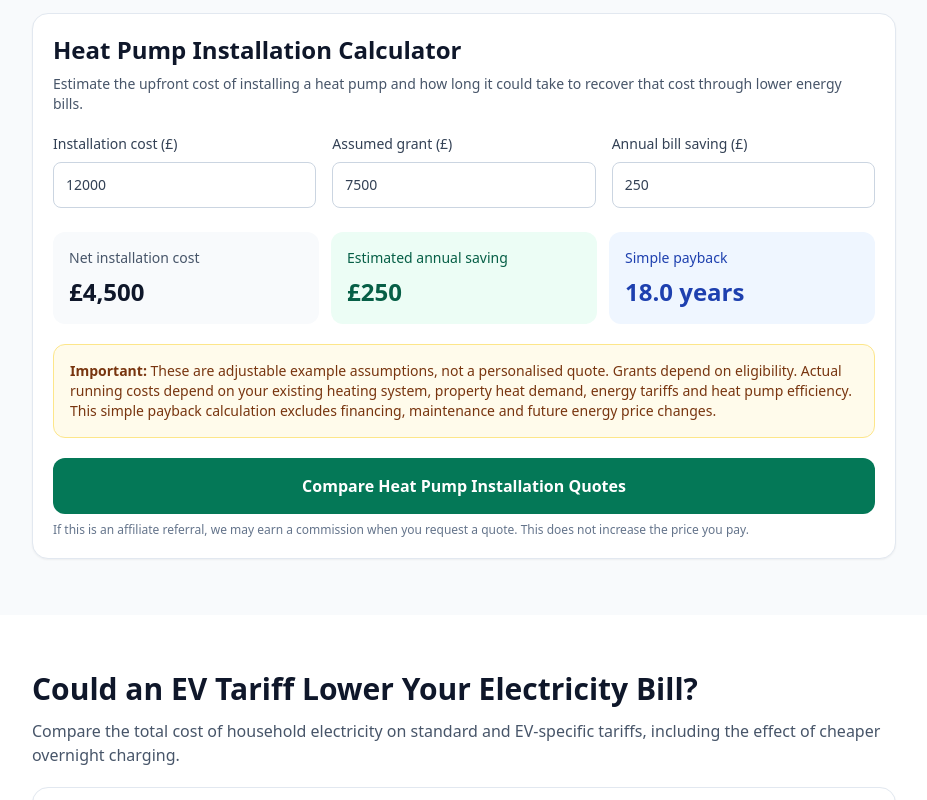
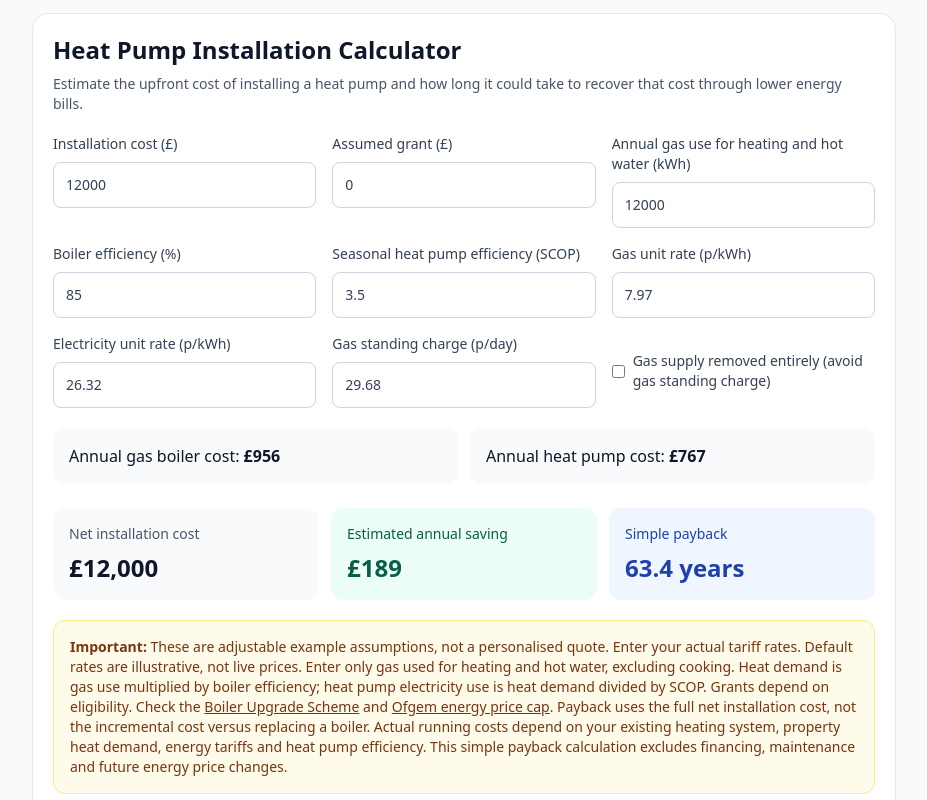
Before and after one commit to nxd519-rgb/uk-energy-checker, a Next.js app: page / in a window 1280 px wide. Shown: the part 2000-2800 px from the top of the page, without its empty margins (176-1103 px from the left). Built offline with nearby package versions, Linux system fonts and the light colour scheme.

Commit message:
Improve heat pump running cost and payback model

```diff
--- a/components/HeatPumpCalculator.tsx
+++ b/components/HeatPumpCalculator.tsx
@@ -20,20 +20,30 @@ export default function HeatPumpCalculator({
   const [installationCost, setInstallationCost] =
     useState(12000);
 
-  const [grant, setGrant] = useState(7500);
+  const [grant, setGrant] = useState(0);
+  const [gasUse, setGasUse] = useState(12000);
+  const [boilerEfficiency, setBoilerEfficiency] = useState(85);
+  const [scop, setScop] = useState(3.5);
+  const [gasRate, setGasRate] = useState(7.97);
+  const [electricRate, setElectricRate] = useState(26.32);
+  const [gasStanding, setGasStanding] = useState(29.68);
+  const [removeGas, setRemoveGas] = useState(false);
 
-  const [annualSaving, setAnnualSaving] =
-    useState(250);
+  const heatDemand = gasUse * boilerEfficiency / 100;
+  const gasCost = gasUse * gasRate / 100 + (removeGas ? gasStanding * 365 / 100 : 0);
+  const heatPumpCost = heatDemand / Math.max(1, scop) * electricRate / 100;
+  const annualSaving = gasCost - heatPumpCost;
+  const netCost = Math.max(0, installationCost - grant);
+  const payback = annualSaving > 0 ? netCost / annualSaving : null;
 
-  const netCost = Math.max(
-    0,
-    installationCost - grant
-  );
-
-  const payback =
-    annualSaving > 0
-      ? netCost / annualSaving
-      : null;
+  const inputs = [
+    { label: "Annual gas use for heating and hot water (kWh)", value: gasUse, setter: setGasUse, min: 0 },
+    { label: "Boiler efficiency (%)", value: boilerEfficiency, setter: setBoilerEfficiency, min: 1, max: 100 },
+    { label: "Seasonal heat pump efficiency (SCOP)", value: scop, setter: setScop, min: 1, max: 10 },
+    { label: "Gas unit rate (p/kWh)", value: gasRate, setter: setGasRate, min: 0 },
+    { label: "Electricity unit rate (p/kWh)", value: electricRate, setter: setElectricRate, min: 0 },
+    { label: "Gas standing charge (p/day)", value: gasStanding, setter: setGasStanding, min: 0 },
+  ];
 
   return (
     <section className="mt-6 rounded-2xl border border-slate-200 bg-white p-5 shadow-sm">
@@ -80,21 +90,24 @@ export default function HeatPumpCalculator({
           />
         </label>
 
-        <label className="block text-sm font-medium text-slate-700">
-          Annual bill saving (£)
-          <input
-            type="number"
-            value={annualSaving}
-            onChange={(e) =>
-              setAnnualSaving(
-                Number(e.target.value) || 0
-              )
-            }
-            className="mt-2 w-full rounded-lg border border-slate-300 p-3"
-          />
+        {inputs.map(({ label, value, setter, min, max }) => (
+          <label key={label} className="block text-sm font-medium text-slate-700">
+            {label}
+            <input type="number" min={min} max={max} step="any" value={value}
+              onChange={(e) => setter(Math.min(max ?? Infinity, Math.max(min, Number(e.target.value) || 0)))}
+              className="mt-2 w-full rounded-lg border border-slate-300 p-3" />
+          </label>
+        ))}
+        <label className="flex items-center gap-2 text-sm text-slate-700">
+          <input type="checkbox" checked={removeGas} onChange={(e) => setRemoveGas(e.target.checked)} />
+          Gas supply removed entirely (avoid gas standing charge)
         </label>
       </div>
 
+      <div className="mt-5 grid gap-3 sm:grid-cols-2">
+        <div className="rounded-xl bg-slate-50 p-4">Annual gas boiler cost: <strong>{money(gasCost)}</strong></div>
+        <div className="rounded-xl bg-slate-50 p-4">Annual heat pump cost: <strong>{money(heatPumpCost)}</strong></div>
+      </div>
       <div className="mt-6 grid gap-3 md:grid-cols-3">
         <div className="rounded-xl bg-slate-50 p-4">
           <p className="text-sm text-slate-600">
@@ -107,10 +120,10 @@ export default function HeatPumpCalculator({
 
         <div className="rounded-xl bg-emerald-50 p-4">
           <p className="text-sm text-emerald-800">
-            Estimated annual saving
+            {annualSaving >= 0 ? "Estimated annual saving" : "Estimated extra annual cost"}
           </p>
           <p className="mt-2 text-2xl font-bold text-emerald-800">
-            {money(annualSaving)}
+            {money(Math.abs(annualSaving))}
           </p>
         </div>
 
@@ -129,7 +142,14 @@ export default function HeatPumpCalculator({
       <div className="mt-5 rounded-xl border border-amber-200 bg-amber-50 p-4 text-sm text-amber-900">
         <strong>Important:</strong> These are adjustable
         example assumptions, not a personalised quote.
-        Grants depend on eligibility. Actual running
+        Enter your actual tariff rates. Default rates are illustrative, not live prices.
+        Enter only gas used for heating and hot water, excluding cooking.
+        Heat demand is gas use multiplied by boiler efficiency; heat pump electricity use is heat demand divided by SCOP.
+        Grants depend on eligibility. Check the{" "}
+        <a className="underline" href="https://www.gov.uk/apply-boiler-upgrade-scheme">Boiler Upgrade Scheme</a>
+        {" "}and{" "}
+        <a className="underline" href="https://www.ofgem.gov.uk/energy-price-cap">Ofgem energy price cap</a>.
+        Payback uses the full net installation cost, not the incremental cost versus replacing a boiler. Actual running
         costs depend on your existing heating system,
         property heat demand, energy tariffs and heat
         pump efficiency. This simple payback calculation
```
